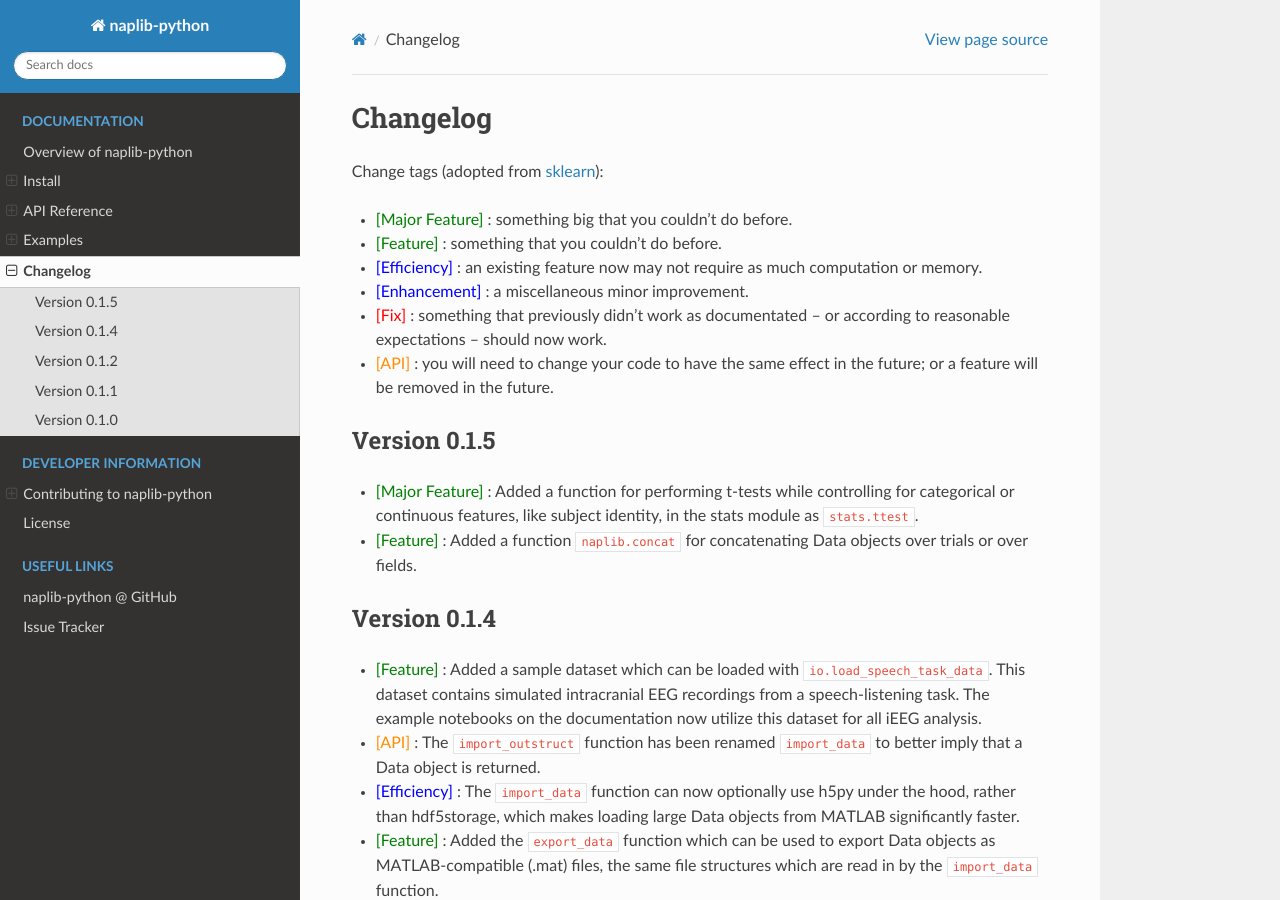
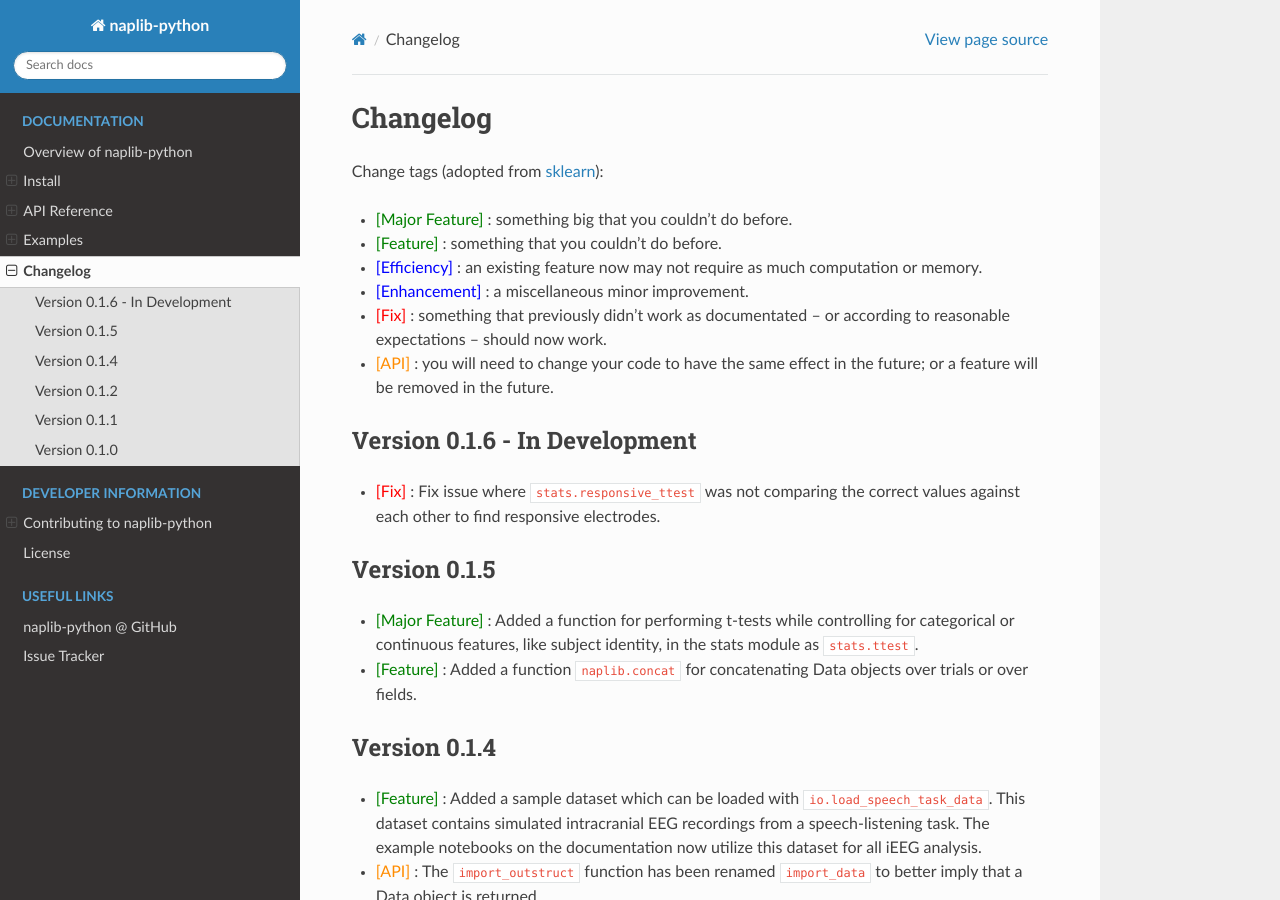
Before and after one commit to naplab/naplib-python, a Sphinx documentation site: the page built from docs/changelog.rst, in a window 1280 px wide and 900 px high. Built offline with Sphinx 7.4.7 and the Read the Docs theme 2.0.0, drawn with Linux system fonts in a browser that asks for light colours; pages that are not in the unit, such as notebooks, are missing from menus.

Commit message:
Update changelog.rst

```diff
--- a/docs/changelog.rst
+++ b/docs/changelog.rst
@@ -27,6 +27,12 @@ Change tags (adopted from `sklearn <https://scikit-learn.org/stable/whats_new/v0
 - |Fix| : something that previously didn’t work as documentated – or according to reasonable expectations – should now work.
 
 - |API| : you will need to change your code to have the same effect in the future; or a feature will be removed in the future.
+
+
+Version 0.1.6 - In Development
+------------------------------
+
+- |Fix| : Fix issue where ``stats.responsive_ttest`` was not comparing the correct values against each other to find responsive electrodes.
 
 Version 0.1.5
 -------------
```
